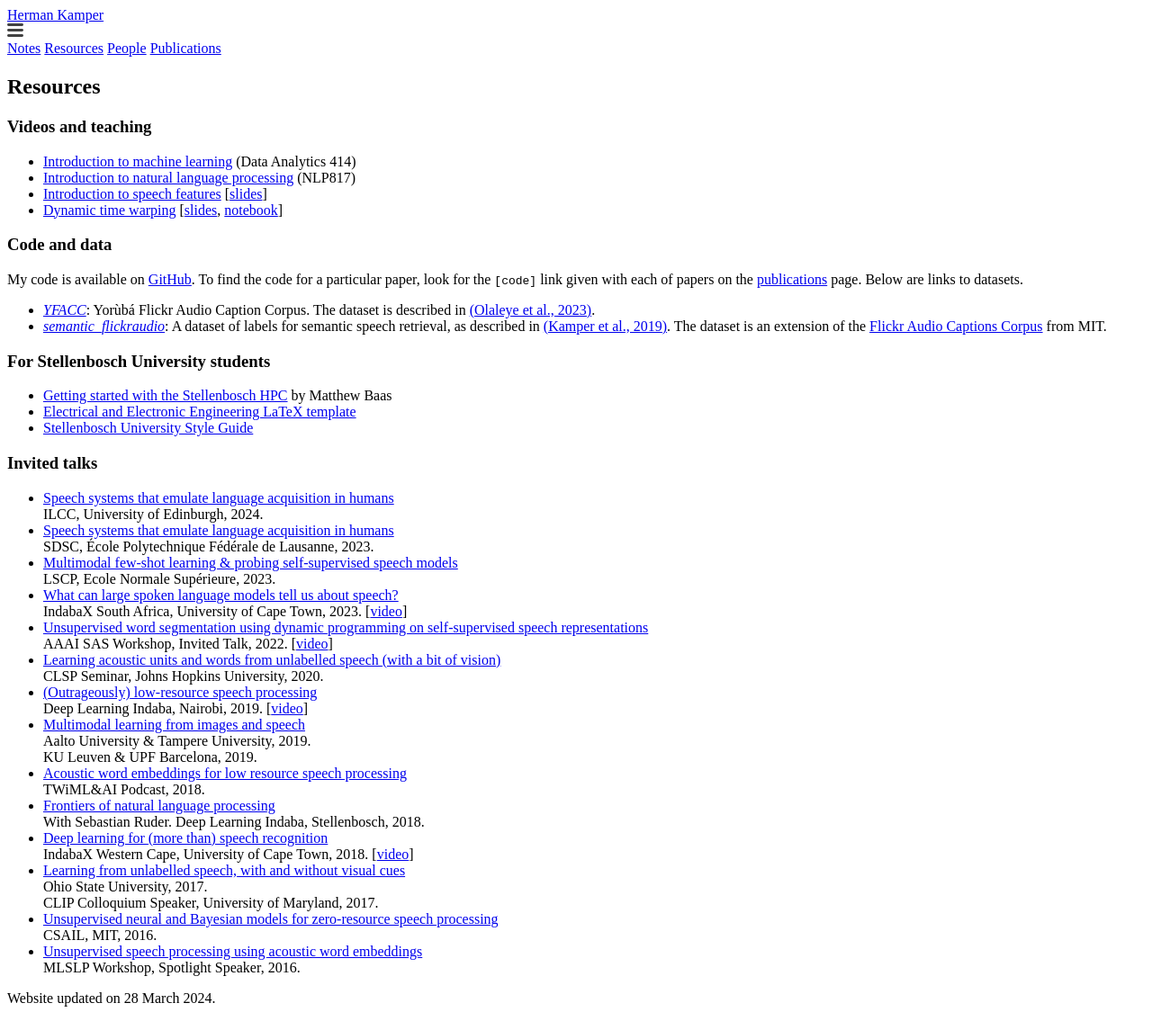
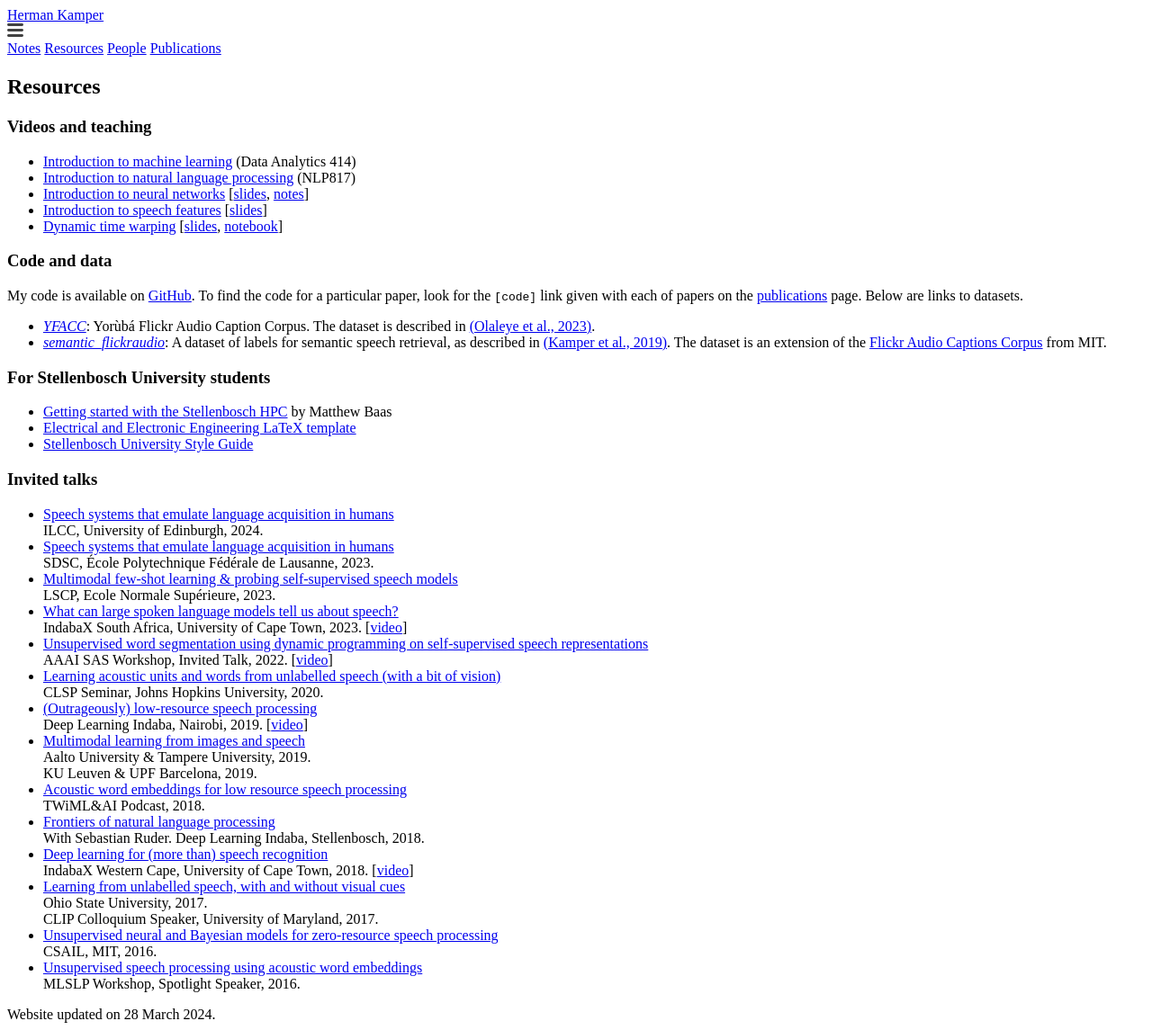
Before and after one commit to kamperh/kamperh.github.io, a Jekyll site: the page built from resources.md, in a window 1280 px wide. Shown: the whole page at 90% size. Built offline with Jekyll 4.4.1, drawn with Linux system fonts in a browser that asks for light colours; a style sheet for code colours, icons or effects is not loaded.

Commit message:
Update resources.md

```diff
--- a/resources.md
+++ b/resources.md
@@ -11,6 +11,8 @@ order: 3
 
 - [Introduction to machine learning](https://www.kamperh.com/data414/) (Data Analytics 414)
 - [Introduction to natural language processing](https://www.kamperh.com/nlp817/) (NLP817)
+- [Introduction to neural networks](https://www.youtube.com/playlist?list=PLmZlBIcArwhMHnIrNu70mlvZOwe6MqWYn)
+  [[slides](https://www.kamperh.com/data414/slides/intro_nn-crop.pdf), [notes](https://www.kamperh.com/nlp817/notes/08_nn_notes.pdf)]
 - [Introduction to speech features](https://www.youtube.com/playlist?list=PLmZlBIcArwhN8nFJ8VL1jLM2Qe7YCcmAb)
   [[slides]({{site.url}}/slides/speech_features-crop.pdf)]
 - [Dynamic time warping](https://www.youtube.com/playlist?list=PLmZlBIcArwhMJoGk5zpiRlkaHUqy5dLzL)
```
